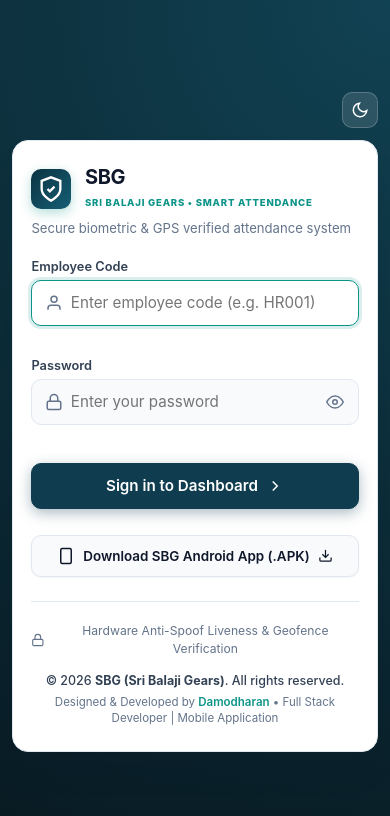
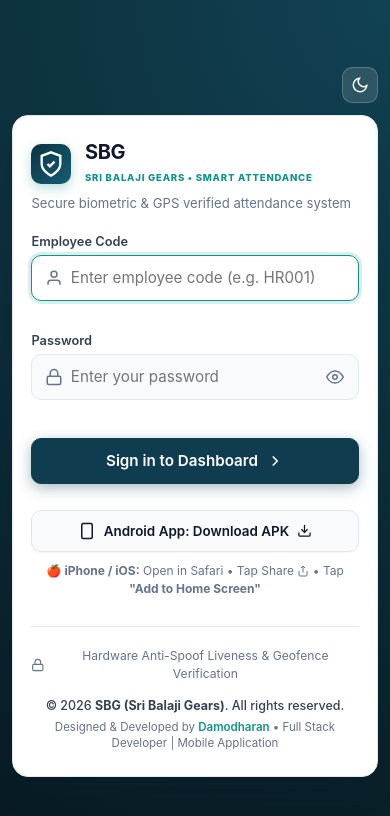
Before and after one commit to M-Damodharan/smart-attendance, a Flask app: page /login in a window 390 px wide. Shown: the top 816 px of the page. Run offline with Flask 3, Linux system fonts and the light colour scheme.

Commit message:
feat(ios): add Apple PWA meta tags, touch icons, and iPhone home-screen instructions

```diff
--- a/app/templates/base.html
+++ b/app/templates/base.html
@@ -7,6 +7,10 @@
   <meta name="theme-color" content="#0f3d4f">
   <meta name="csrf-token" content="{{ csrf_token() }}">
   <title>{% block title %}SBG · Smart Attendance{% endblock %}</title>
+  <meta name="apple-mobile-web-app-capable" content="yes">
+  <meta name="apple-mobile-web-app-status-bar-style" content="black-translucent">
+  <meta name="apple-mobile-web-app-title" content="SBG Attendance">
+  <link rel="apple-touch-icon" href="{{ url_for('static', filename='img/apple-touch-icon.png') }}">
   <link rel="manifest" href="{{ url_for('static', filename='manifest.json') }}">
   <link rel="icon" href="{{ url_for('static', filename='img/icon.svg') }}" type="image/svg+xml">
   <script>
--- a/app/templates/login.html
+++ b/app/templates/login.html
@@ -52,12 +52,15 @@
         <svg width="18" height="18" viewBox="0 0 24 24" fill="none" stroke="currentColor" stroke-width="2"><polyline points="9 18 15 12 9 6"/></svg>
       </button>
 
-      <div style="text-align:center;margin-top:0.75rem">
+      <div style="margin-top:0.75rem;display:flex;flex-direction:column;gap:6px">
         <a href="{{ url_for('download_apk') }}" class="btn sm" style="width:100%;display:inline-flex;align-items:center;justify-content:center;gap:8px;background:var(--bg-surface);border:1px solid var(--border-default);padding:0.6rem;font-weight:600;border-radius:10px">
           <svg width="18" height="18" viewBox="0 0 24 24" fill="none" stroke="currentColor" stroke-width="2"><rect x="5" y="2" width="14" height="20" rx="2" ry="2"/><line x1="12" y1="18" x2="12.01" y2="18"/></svg>
-          <span>Download SBG Android App (.APK)</span>
+          <span>Android App: Download APK</span>
           <svg width="15" height="15" viewBox="0 0 24 24" fill="none" stroke="currentColor" stroke-width="2"><path d="M21 15v4a2 2 0 0 1-2 2H5a2 2 0 0 1-2-2v-4"/><polyline points="7 10 12 15 17 10"/><line x1="12" y1="15" x2="12" y2="3"/></svg>
         </a>
+        <div style="font-size:0.75rem;color:var(--text-muted);text-align:center;padding:4px">
+          🍎 <b>iPhone / iOS:</b> Open in Safari &bull; Tap Share <svg width="12" height="12" viewBox="0 0 24 24" fill="none" stroke="currentColor" stroke-width="2" style="vertical-align:middle"><path d="M4 12v8a2 2 0 0 0 2 2h12a2 2 0 0 0 2-2v-8"/><polyline points="16 6 12 2 8 6"/><line x1="12" y1="2" x2="12" y2="15"/></svg> &bull; Tap <b>"Add to Home Screen"</b>
+        </div>
       </div>
     </form>
 
```
Also changed, not shown: app/static/img/apple-touch-icon.png (added), app/static/img/icon-192.png (added), app/static/img/icon-512.png (added), app/static/manifest.json.
